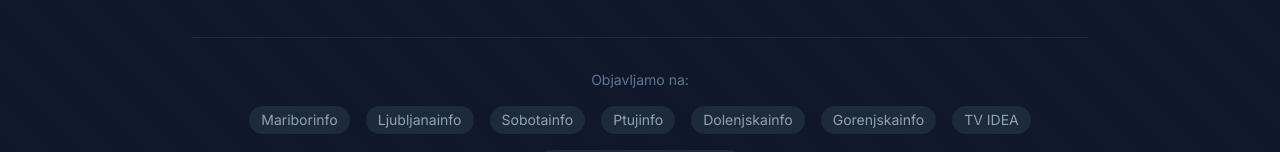
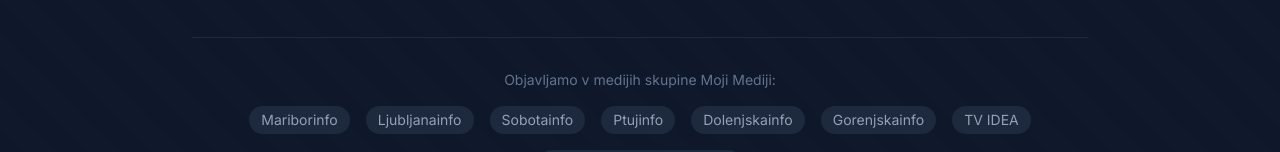
Before and after one commit to dan-auerbach/podjetno, a Next.js app: page / in a window 1280 px wide. Shown: the part 800-952 px from the top of the page. Built offline with nearby package versions, Linux system fonts and the light colour scheme.

Commit message:
Posodobitev podatkov 5

```diff
--- a/src/components/HeroSection.tsx
+++ b/src/components/HeroSection.tsx
@@ -63,7 +63,7 @@
 
           {/* Portals list */}
           <div className="mt-16 pt-8 border-t border-slate-800">
-            <p className="text-sm text-slate-500 mb-4">Objavljamo na:</p>
+            <p className="text-sm text-slate-500 mb-4">Objavljamo v medijih skupine Moji Mediji:</p>
             <div className="flex flex-wrap justify-center items-center gap-4 text-sm text-slate-400">
               {MEDIA_LINKS.map((media) => (
                 <a
```
